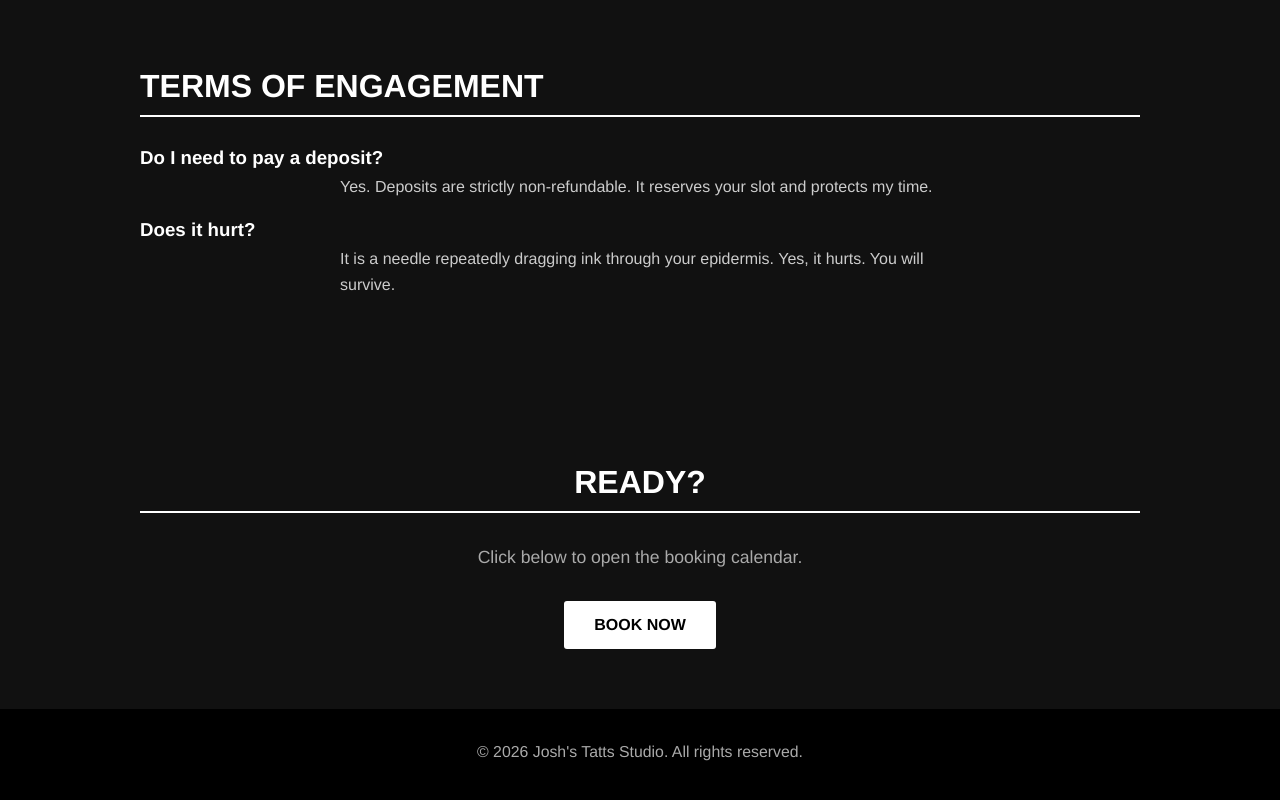
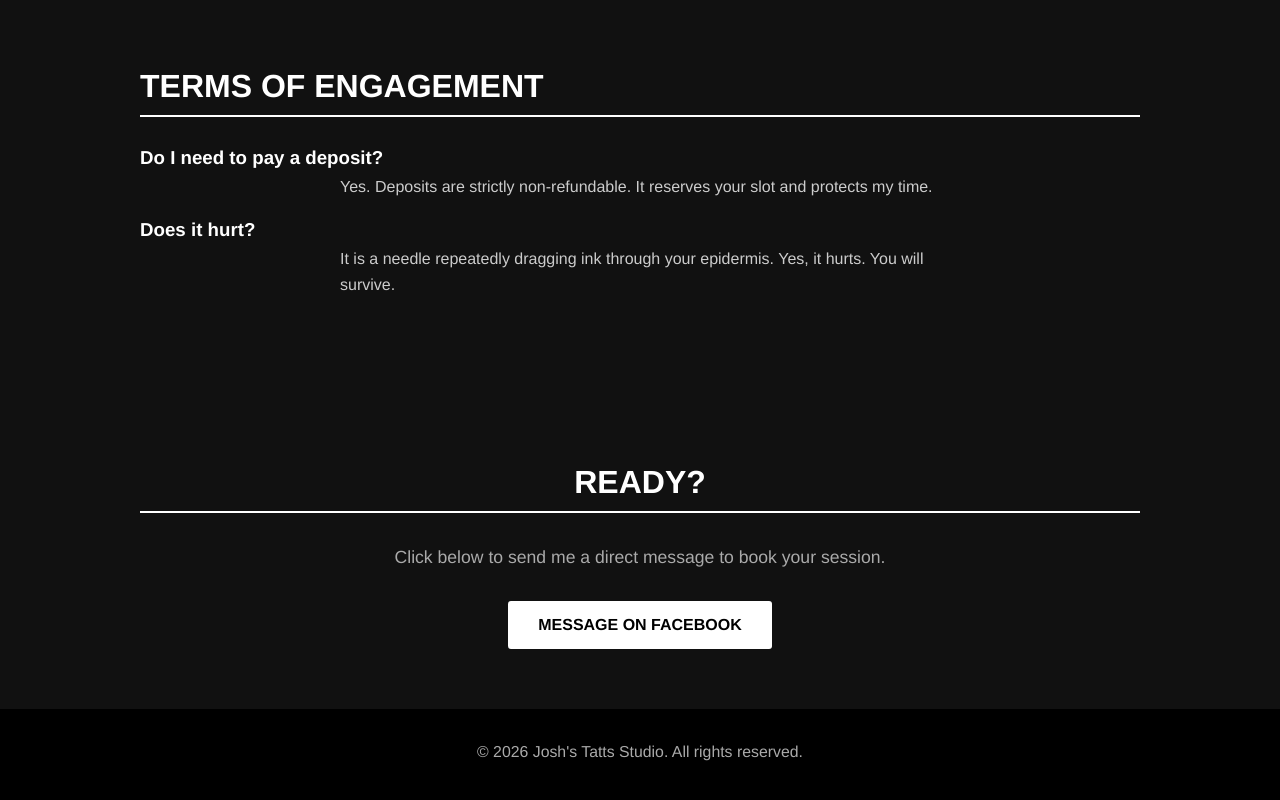
Before and after one commit to Jiggy1320/Josh-s-Tatts-Studio, a plain HTML site: page index.html in a window 1280 px wide. Shown: the part 2479-3279 px from the top of the page. Drawn offline with Linux system fonts and the light colour scheme.

Commit message:
Update booking section with direct message link

```diff
--- a/index.html
+++ b/index.html
@@ -74,8 +74,10 @@
 
 <section id="book" style="text-align: center;">
     <h2>Ready?</h2>
-    <p>Click below to open the booking calendar.</p>
-    <a href="https://cal.com" class="btn">Book Now</a>
+    <p>Click below to send me a direct message to book your session.</p>
+    <a href="https://www.facebook.com/share/1CWM1JAuF4/?mibextid=wwXIfr" class="btn">Message on Facebook</a>
+</section>
+
 </section>
 
 <footer>
```
